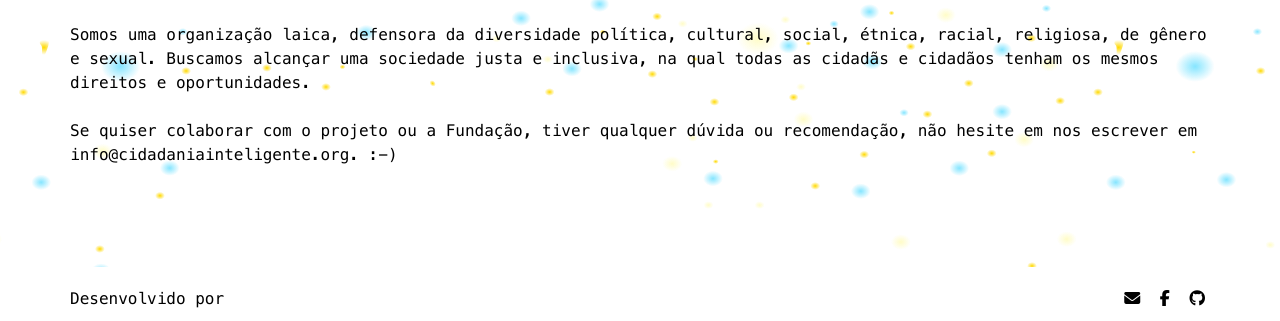
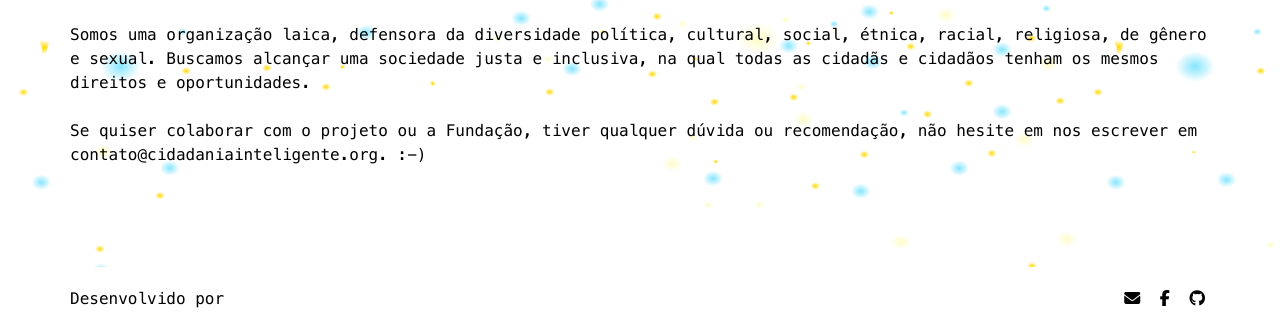
Before and after one commit to ciudadanointeligente/br.transparencialegislativa.org, a Jekyll site: the page built from index.html, in a window 1280 px wide and 900 px high, scrolled down 7827 px. Shown: the part 443-764 px from the top of the window. Built offline with Jekyll 4.4.1, drawn with Linux system fonts in a browser that asks for light colours; nearby versions of some CDN libraries.

Commit message:
Update sobre-nos.html

```diff
--- a/_includes/sobre-nos.html
+++ b/_includes/sobre-nos.html
@@ -8,6 +8,6 @@
     <br>
     <p class="justify">Somos uma organização laica, defensora da diversidade política, cultural, social, étnica, racial, religiosa, de gênero e sexual. Buscamos alcançar uma sociedade justa e inclusiva, na qual todas as cidadãs e cidadãos tenham os mesmos direitos e oportunidades.</p>
     <br>
-    <p class="justify"> Se quiser colaborar com o projeto ou a Fundação, tiver qualquer dúvida ou recomendação, não hesite em nos escrever em info@cidadaniainteligente.org. :-) </p>
+    <p class="justify"> Se quiser colaborar com o projeto ou a Fundação, tiver qualquer dúvida ou recomendação, não hesite em nos escrever em contato@cidadaniainteligente.org. :-) </p>
   </div>
 </section>
```
